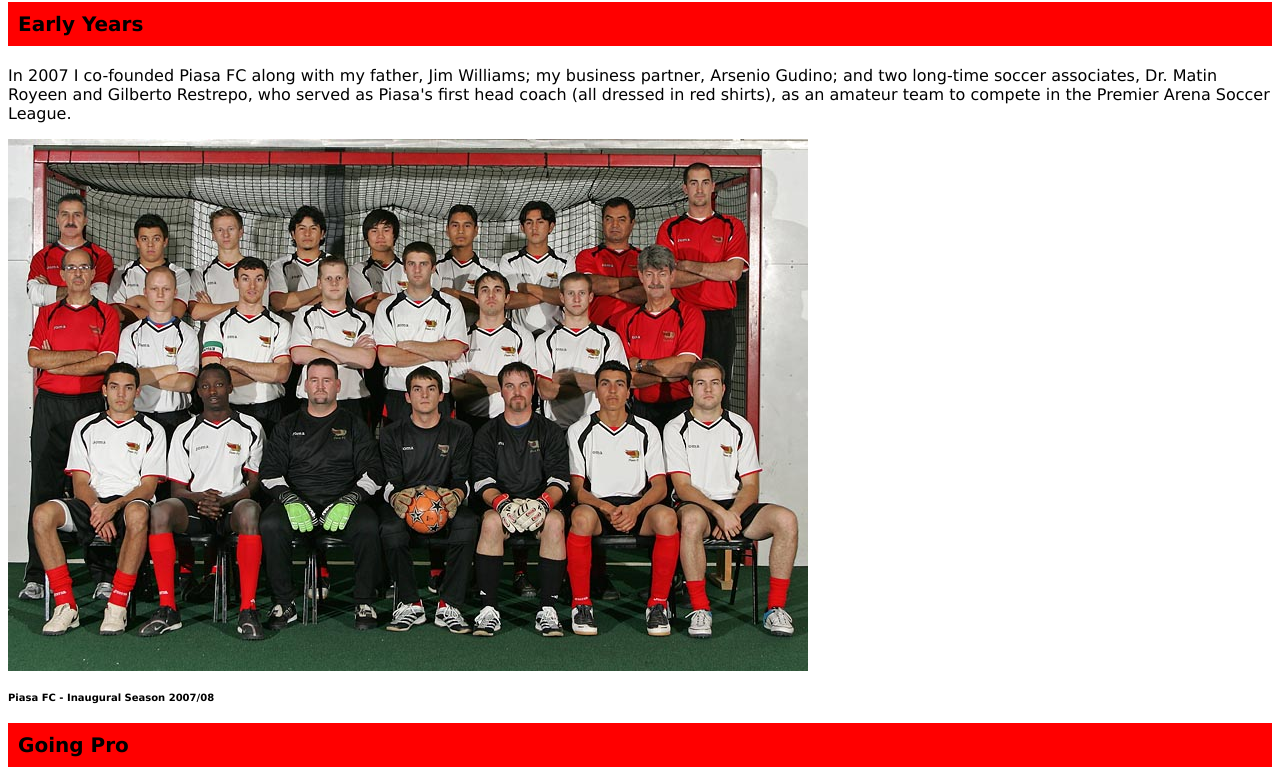
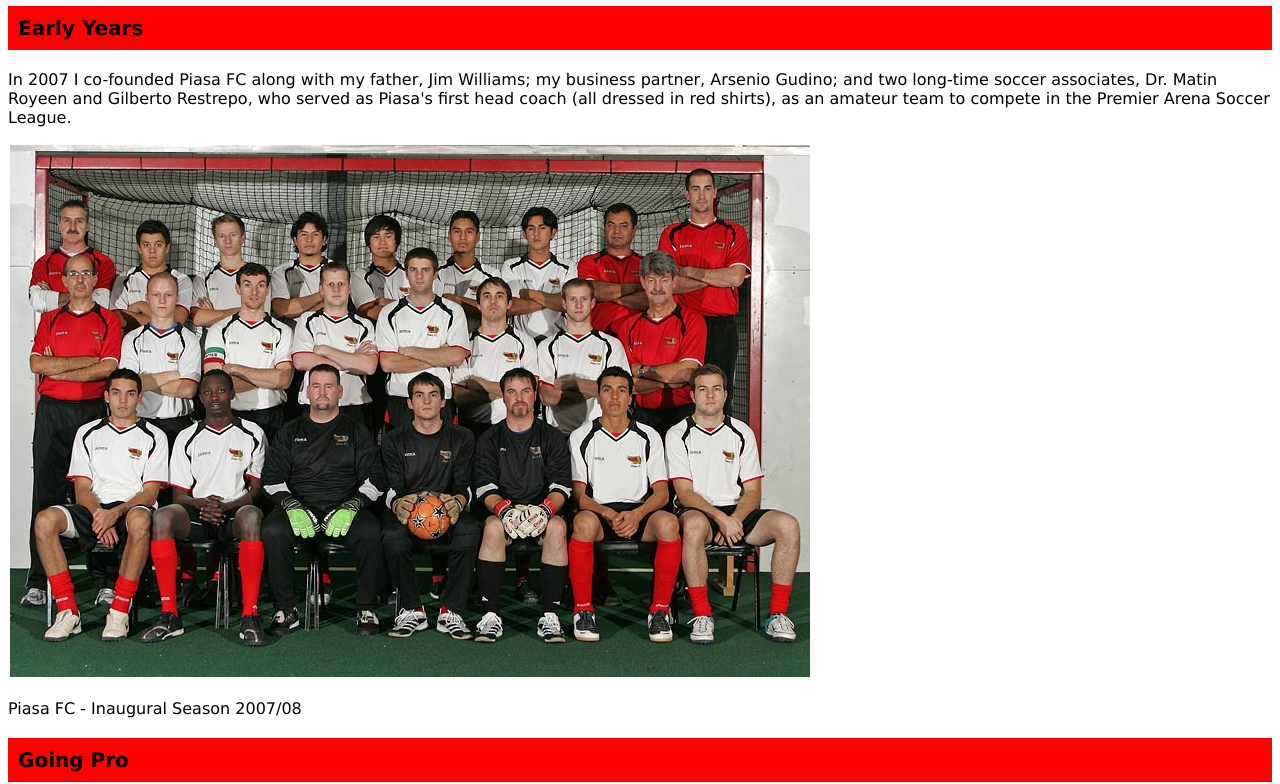
Before and after one commit to soccerwilli/html-me-something, a plain HTML site: page index.html in a window 1280 px wide. Shown: the part 620-1404 px from the top of the page. Drawn offline with Linux system fonts and the light colour scheme.

Commit message:
Final commit

```diff
--- a/index.html
+++ b/index.html
@@ -11,7 +11,6 @@
     <div><h1><em>From Piasa to LaunchCode</em></h1></div>
 </header>
 <main>
-
     <img src="images/737021_10151222441389952_2119436238_o.jpg" height:1024px; width:357px;>
     <h5>Pie-a-Saw - Brad DeMunbrun</h5>
     <div><h3><strong>Early Years</strong></h3></div>
@@ -21,7 +20,8 @@
          Dr. Matin Royeen and Gilberto Restrepo, who served as Piasa's first head coach (all dressed in red shirts), as an amateur team to compete
          in the Premier Arena Soccer League.</p>
     <img src="images/PiasaFC-A800pxWeb.jpg">
-    <h5>Piasa FC - Inaugural Season 2007/08</h5>
+    <div class="credintials">
+        <p>Piasa FC - Inaugural Season 2007/08</p></div>
 
     <div><h3><strong>Going Pro</strong></h3></div>
 
--- a/stylesheet.css
+++ b/stylesheet.css
@@ -28,9 +28,22 @@ a {
 img {
   max-width:100%;
   height:auto;
+  margin-top: auto;
+  margin-bottom: auto;
+  margin-left: auto;
+  margin-right: auto;
+  padding-top: 2px;
+  padding-bottom: 2px;
+  padding-left: 2px;
+  padding-right: 2px;
 }
 
 p {
     font-family: Verdana, sans-serif;
     font-size:16px;
 }
+
+footer.nombre {
+    background-color:red;
+    color:white;
+}
```
